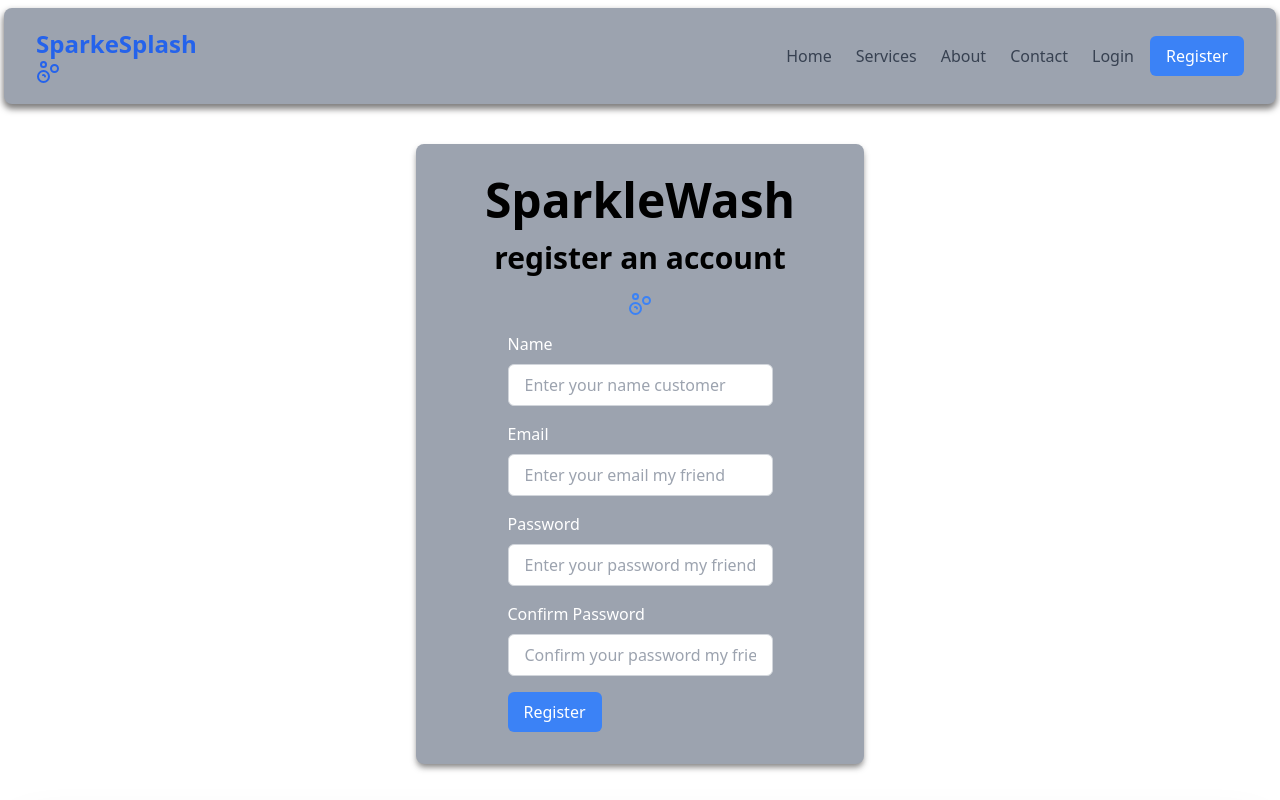
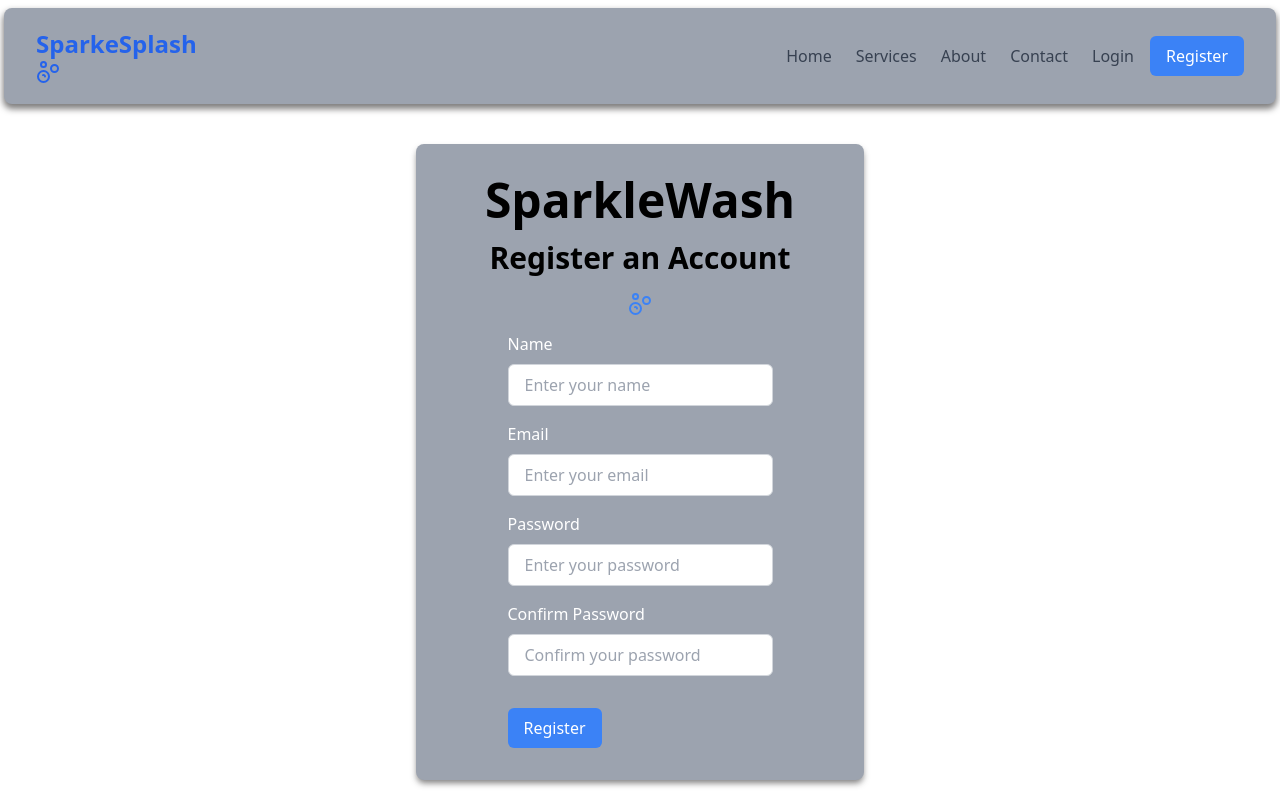
Before and after one commit to roy9html/SparkleWash, a React (Vite) app: page /register in a window 1280 px wide. Shown: the top 800 px of the page. Built offline with nearby package versions, Linux system fonts and the light colour scheme.

Commit message:
fix: fixed authentications

```diff
--- a/src/App.jsx
+++ b/src/App.jsx
@@ -1,43 +1,34 @@
 import { Routes, Route } from "react-router-dom";
-
+import { AuthProvider } from "./context/AuthContext";   // <-- import
 import Home from "./pages/Home";
 import About from "./pages/About";
 import Services from "./pages/Services";
 import Contact from "./pages/Contact";
 import { Toaster } from "sonner";
-
 import Login from "./pages/Login";
 import Register from "./pages/Register";
 import ForgotPassword from "./pages/ForgotPassword";
 import ResetPassword from "./pages/ResetPassword";
-
 import CustomerDashboard from "./pages/customer/Dashboard";
 import AdminDashboard from "./pages/admin/Dashboard";
 
 function App() {
   return (
-    <>
-    <Toaster
-        position="top-right"
-        richColors
-        closeButton
-      />
-
+    <AuthProvider>
+      <Toaster position="top-right" richColors closeButton />
       <Routes>
         <Route path="/" element={<Home />} />
         <Route path="/about" element={<About />} />
         <Route path="/services" element={<Services />} />
         <Route path="/contact" element={<Contact />} />
-
         <Route path="/login" element={<Login />} />
         <Route path="/register" element={<Register />} />
         <Route path="/forgot-password" element={<ForgotPassword />} />
         <Route path="/reset-password" element={<ResetPassword />} />
-
         <Route path="/customer/dashboard" element={<CustomerDashboard />} />
         <Route path="/admin/dashboard" element={<AdminDashboard />} />
       </Routes>
-    </>
+    </AuthProvider>
   );
 }
 
--- a/src/context/AuthContext.jsx
+++ b/src/context/AuthContext.jsx
@@ -46,17 +46,16 @@ export const AuthProvider = ({children})=>{
         toast.info("You have been logged out.");
     }
 
-    const register = async(name, email, password)=>{
-        try{
-            const response = await api.post("/auth/register",{name,email,password});
-            const {accessToken,user} = response.data;
-            localStorage.setItem("accessToken",accessToken);
-            setUser(user);
-            toast.success("Welcome my Sparrow! Your account has been created.");
-        } catch(error){
-            toast.error(error.response?.data?.message || "ill be damned! Registration failed, please try again.");
-        }
-    }
+ const register = async (name, email, password) => {
+  try {
+    await api.post("/auth/register", { name, email, password });
+    toast.success("Welcome! Your account has been created. Please log in.");
+    return { success: true };
+  } catch (error) {
+    toast.error(error.response?.data?.message || "Registration failed, please try again.");
+    return { success: false, error: error.response?.data?.message };
+  }
+};
 
     const forgotPassword = async(email)=>{
         try{
--- a/src/pages/Register.jsx
+++ b/src/pages/Register.jsx
@@ -1,8 +1,8 @@
-import React, {useState} from "react";
+import React, { useState } from "react";
 import { useAuth } from "../context/AuthContext";
 import { useNavigate } from "react-router-dom";
-import { toast} from "sonner";
-import { Bubbles} from "lucide-react";
+import { toast } from "sonner";
+import { Bubbles } from "lucide-react";
 import Navbar from "../components/Navbar";
 import Footer from "../components/Footer";
 
@@ -11,21 +11,30 @@ const Register = () => {
   const [name, setName] = useState("");
   const [email, setEmail] = useState("");
   const [password, setPassword] = useState("");
+  const [confirmPassword, setConfirmPassword] = useState("");
+  const [loading, setLoading] = useState(false);
   const navigate = useNavigate();
-  const [loading, setLoading] = useState(false);
 
   const handleSubmit = async (e) => {
     e.preventDefault();
+
+    if (password !== confirmPassword) {
+      toast.error("Passwords do not match.");
+      return;
+    }
+    if (password.length < 6) {
+      toast.error("Password must be at least 6 characters.");
+      return;
+    }
+
     setLoading(true);
-    try {
-      await register(name, email, password);
-      toast.success("Account created successfully!");
+    const result = await register(name, email, password);
+    setLoading(false);
+
+    if (result.success) {
       navigate("/dashboard");
-    } catch (error) {
-      toast.error("Registration failed. Please try again.");
-    } finally {
-      setLoading(false);
     }
+
   };
 
   return (
@@ -33,8 +42,8 @@ const Register = () => {
       <Navbar />
       <div className="grid justify-items-center shadow-[0_4px_6px_-1px_rgba(41,40,40,0.6)] mx-auto px-4 py-8 rounded-lg bg-gray-400 max-w-md mt-10">
         <h1 className="text-5xl font-bold mb-4">SparkleWash</h1>
-      <h1 className="text-3xl font-bold mb-4">register an account</h1>
-      <Bubbles className="text-5xl font-bold mb-4 text-blue-500"  />
+        <h1 className="text-3xl font-bold mb-4">Register an Account</h1>
+        <Bubbles className="text-5xl font-bold mb-4 text-blue-500" />
         <form onSubmit={handleSubmit}>
           <div className="mb-4">
             <label htmlFor="name" className="block text-white font-medium mb-2">
@@ -47,9 +56,9 @@ const Register = () => {
               required
               onChange={(e) => setName(e.target.value)}
               className="border border-gray-300 rounded-md py-2 px-4 focus:outline-none focus:ring-2 focus:ring-blue-500"
-            placeholder="Enter your name customer"
+              placeholder="Enter your name"
             />
-        </div >
+          </div>
           <div className="mb-4">
             <label htmlFor="email" className="block text-white font-medium mb-2">
               Email
@@ -61,7 +70,7 @@ const Register = () => {
               required
               onChange={(e) => setEmail(e.target.value)}
               className="border border-gray-300 rounded-md py-2 px-4 focus:outline-none focus:ring-2 focus:ring-blue-500"
-            placeholder="Enter your email my friend"
+              placeholder="Enter your email"
             />
           </div>
           <div className="mb-4">
@@ -75,19 +84,21 @@ const Register = () => {
               required
               onChange={(e) => setPassword(e.target.value)}
               className="border border-gray-300 rounded-md py-2 px-4 focus:outline-none focus:ring-2 focus:ring-blue-500"
-            placeholder="Enter your password my friend"
+              placeholder="Enter your password"
             />
           </div>
-        <div>
+          <div className="mb-4">
             <label htmlFor="confirmPassword" className="block text-white font-medium mb-2">
               Confirm Password
             </label>
             <input
               type="password"
               id="confirmPassword"
+              value={confirmPassword}
               required
+              onChange={(e) => setConfirmPassword(e.target.value)}
               className="border border-gray-300 rounded-md py-2 px-4 focus:outline-none focus:ring-2 focus:ring-blue-500"
-            placeholder="Confirm your password my friend"
+              placeholder="Confirm your password"
             />
           </div>
           <button
@@ -99,7 +110,7 @@ const Register = () => {
           </button>
         </form>
       </div>
-      <Footer/>
+      <Footer />
     </div>
   );
 };
```
Lines whose indentation alone changed are shown as unchanged.
